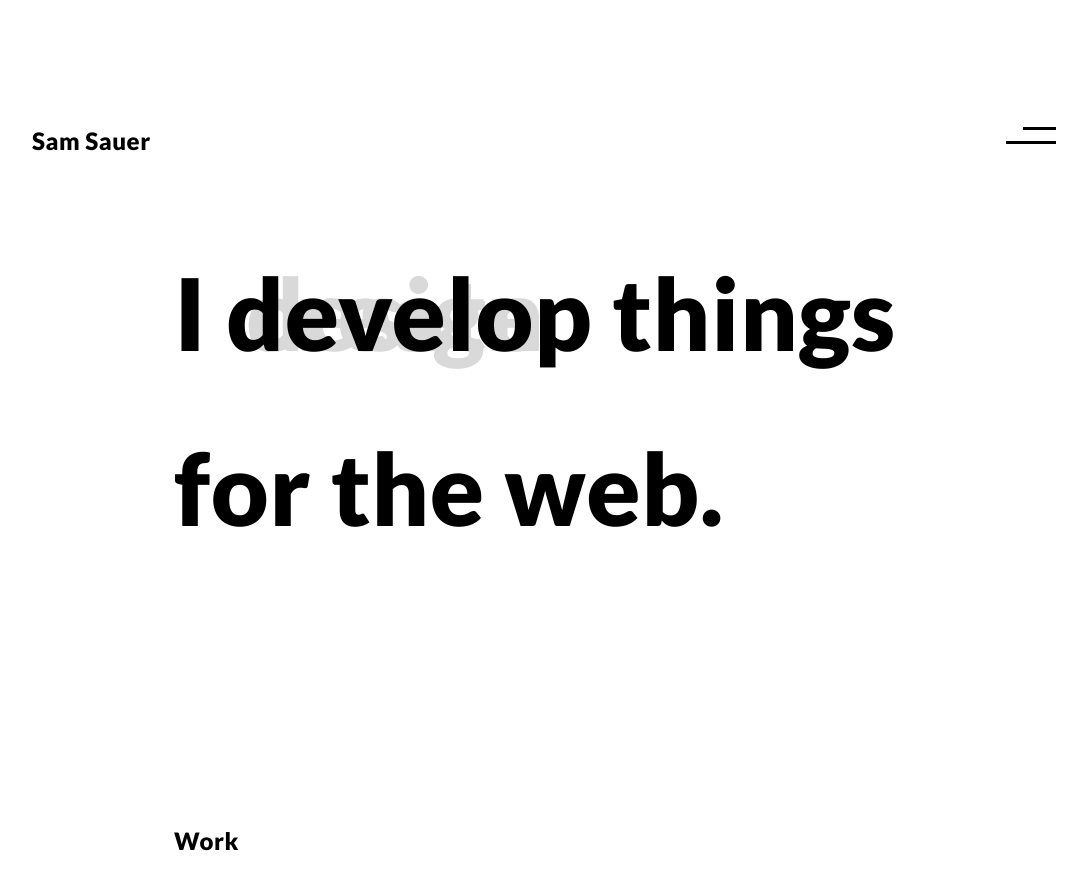
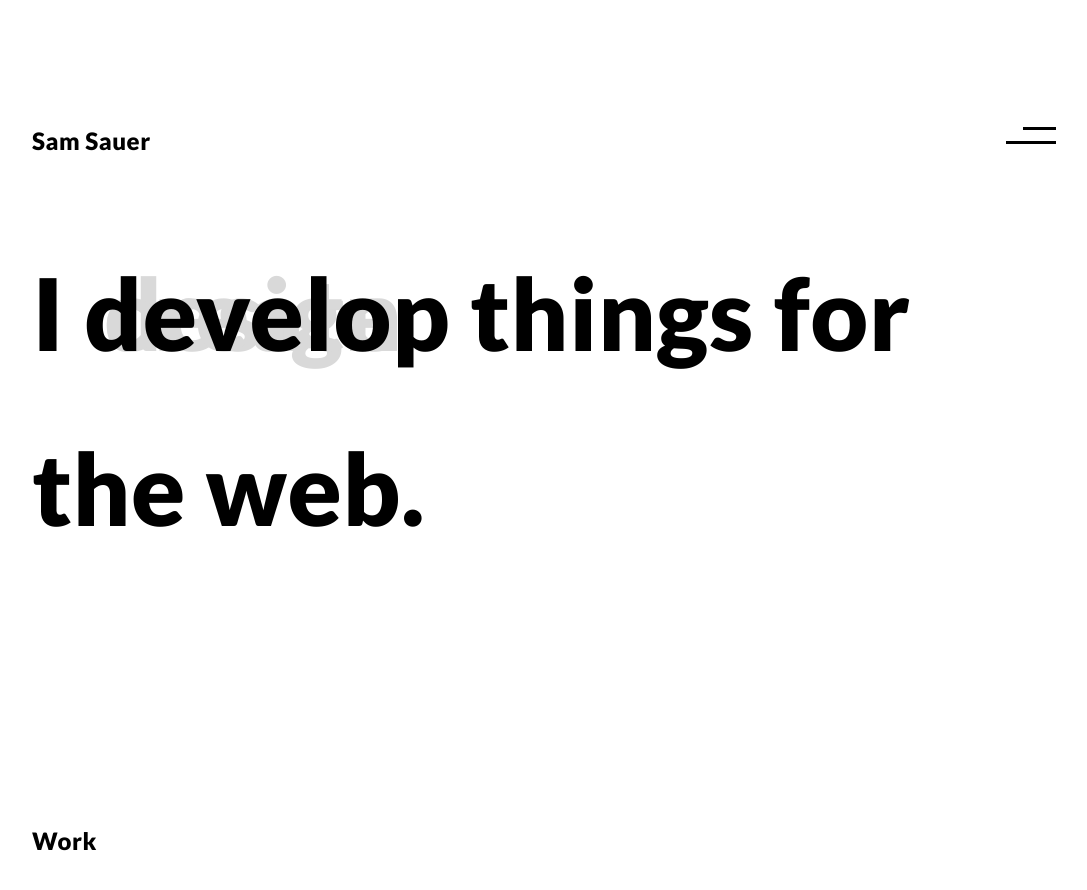
Before and after one commit to samsour/samsour-2020, a Svelte app: page / in a window 1280 px wide. Shown: the top 890 px of the page, without its empty margins (96-1183 px from the left). Built offline with nearby package versions, Linux system fonts and the light colour scheme.

Commit message:
Fix overflow and section alignment

```diff
--- a/public/global.css
+++ b/public/global.css
@@ -14,6 +14,7 @@ body {
 	font-family: 'Lato', -apple-system, BlinkMacSystemFont, "Segoe UI", Roboto, Oxygen-Sans, Ubuntu, Cantarell, "Helvetica Neue", sans-serif;
 	line-height: 1.75;
 	letter-spacing: 0.5px;
+	overflow-x: hidden;
 }
 
 a {
--- a/src/App.svelte
+++ b/src/App.svelte
@@ -38,7 +38,7 @@
 			duration: animation.duration
 		}}"
 	>
-		<section class="full centered">
+		<section class="full center">
 			<Intro />
 		</section>
 
@@ -46,7 +46,7 @@
 			<h1 id="work">Work</h1>
 		</section>
 
-		<section id="social" class="centered">
+		<section id="social" class="center vertical">
 			<SocialLinks />
 		</section>
 	</main>
@@ -59,9 +59,8 @@
 <style lang="scss">
 	main {
 		width: 80vw;
-		max-width: 740px;
 		margin: 0 auto;
-		transition: all 0.25s ease-in-out 0.5s;
+		// transition: all 0.25s ease-in-out 0.5s;
 		position: relative;
 	}
 
@@ -74,10 +73,22 @@
 	section {
 		height: 80vh;
 
-		&.centered {
-			display: flex;
-			align-items: center;
-			justify-content: center;
+		&.center {
+			&:not(.vertical):not(.horizontal) {
+				display: flex;
+				align-items: center;
+				justify-content: center;
+			}
+
+			&.vertical {
+				display: flex;
+				align-items: center;
+			}
+
+			&.horizontal {
+				display: flex;
+				justify-content: center;
+			}
 		}
 
 		&.full {
```
